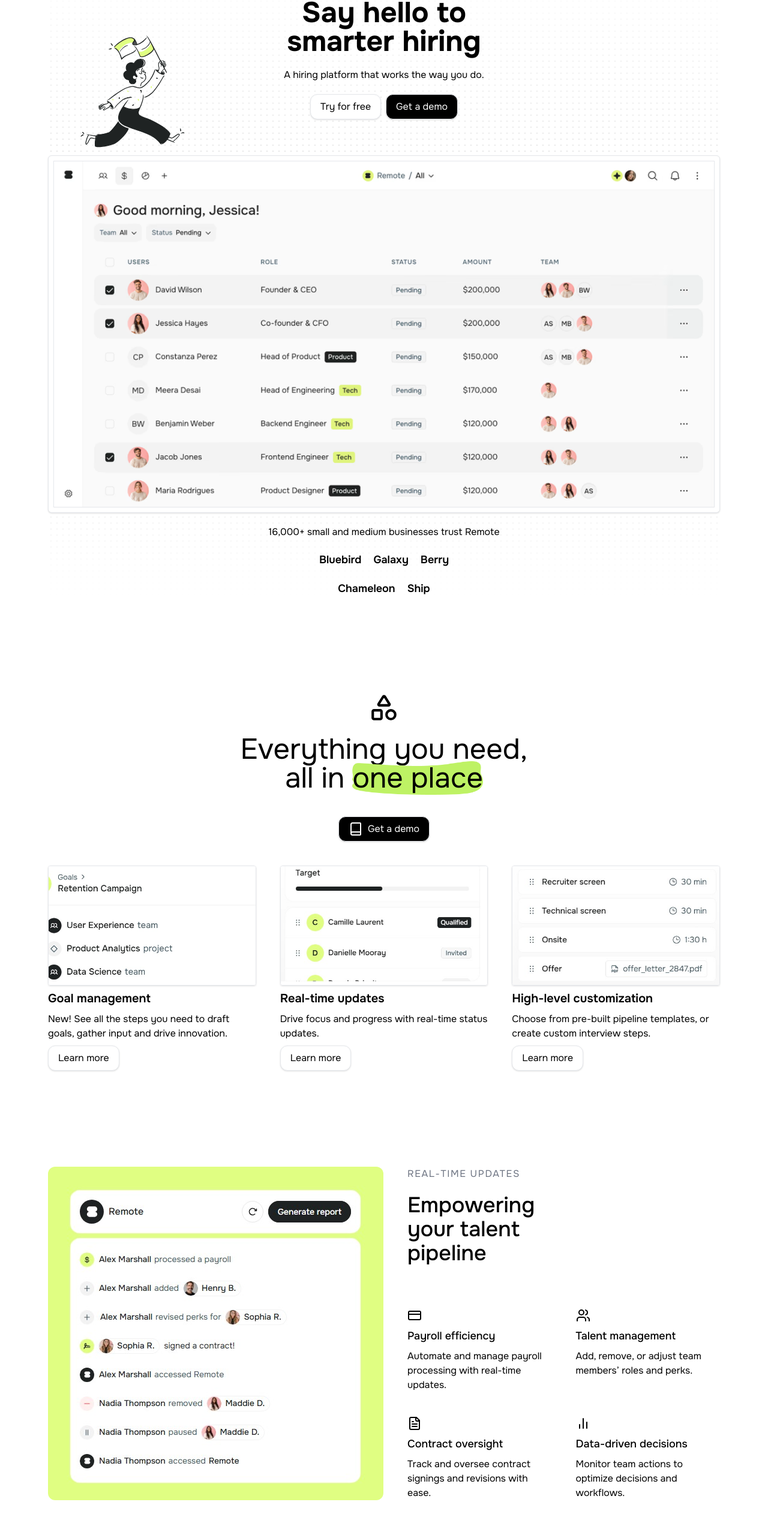
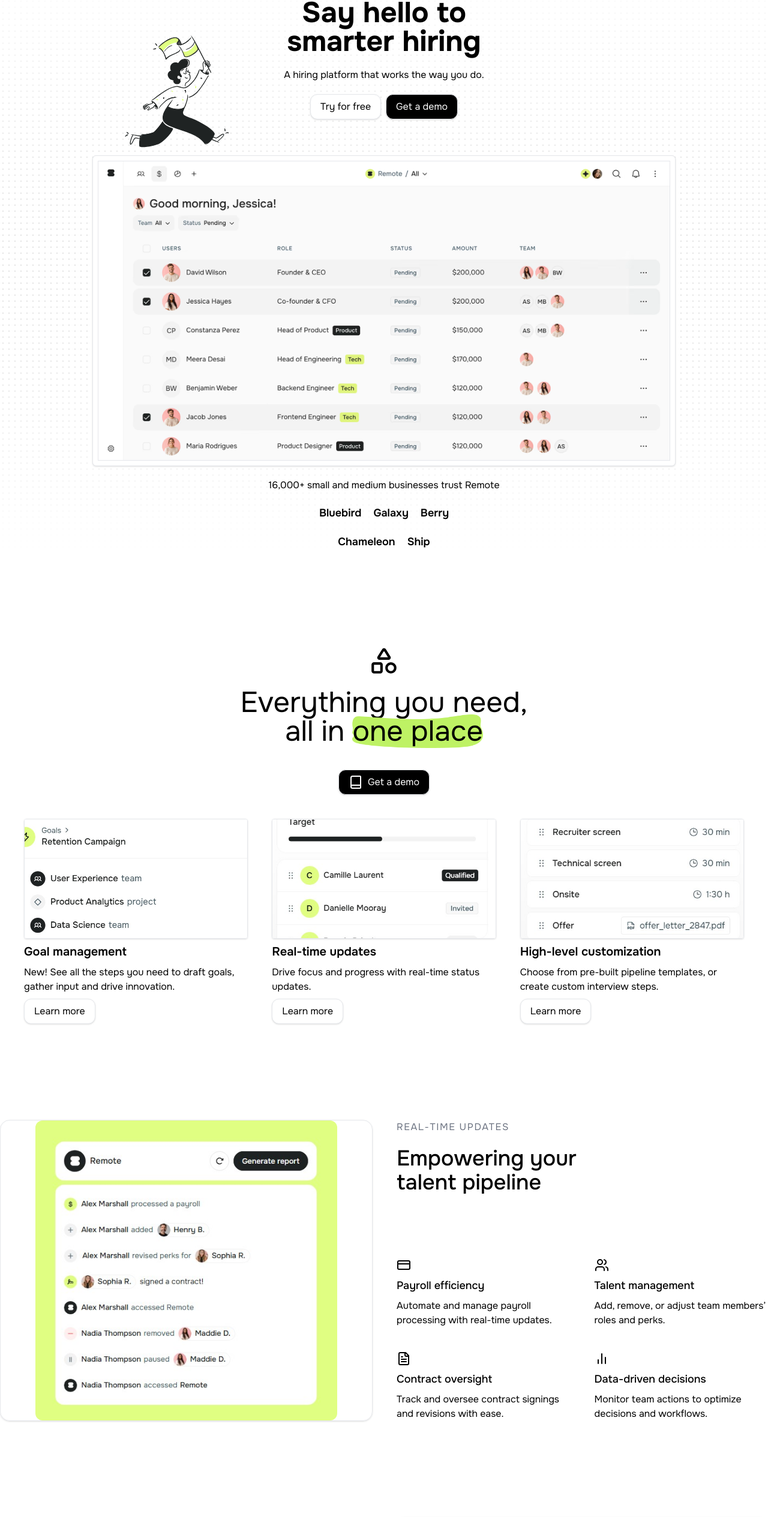
Before and after one commit to marklumba1/my-landing-page, a Next.js app: page / in a window 1280 px wide. Shown: the part 231-2760 px from the top of the page at 60% size. Built offline with nearby package versions, Linux system fonts and the light colour scheme.

Commit message:
add fixes

```diff
--- a/src/app/_components/Features/Features.tsx
+++ b/src/app/_components/Features/Features.tsx
@@ -6,28 +6,33 @@ export interface FeaturesProps {
   subtitle: { text: string; className: string };
   features: CardProps[];
   reverse?: boolean;
-  image?: string
+  image?: string;
 }
 export default function Features({
   title,
   subtitle,
   features,
   reverse = false,
-  image
+  image,
 }: FeaturesProps) {
   return (
-    <div className={`flex flex-col xl:flex-row gap-10 ${reverse && "flex-col-reverse xl:flex-row-reverse"}`}>
-        {image && <Image
-          src={image}
-          className="rounded-xl flex-1 object-cover w-full h-full"
-          alt="realtime"
-          width={500}
-          height={1000}
-        />}
-
-      <div
-        className={`flex flex-1 flex-col flex-grow gap-10 xl:gap-5 h-auto`}
-      >
+    <div
+      className={`flex flex-col xl:flex-row gap-10 ${
+        reverse && "flex-col-reverse xl:flex-row-reverse"
+      }`}
+    >
+      {image && (
+        <div className="flex-1 border flex rounded-2xl shadow items-center justify-center">
+          <Image
+            src={image}
+            className="rounded-xl w-auto max-h-[500px]"
+            alt="realtime"
+            width={500}
+            height={1000}
+          />
+        </div>
+      )}
+      <div className={`flex flex-1 flex-col flex-grow gap-10 xl:gap-5 h-auto`}>
         <p className={title.className}>{title.text}</p>
         <p className={subtitle.className}>{subtitle.text}</p>
         <div className="grid  grid-cols-2 mt-auto gap-10">
--- a/src/app/_components/Hero/Hero.tsx
+++ b/src/app/_components/Hero/Hero.tsx
@@ -5,12 +5,12 @@ import Button from "../Button/Button";
 import data from "./data.json";
 import Background from "../Background/Background";
 
-export default function Hero() {
+export default function Hero({className}: {className?: string}) {
   const { headline, subheadline, announcement, cta, badge, footer, brands } =
     data;
   return (
     <Background>
-      <div className="flex flex-col gap-5 items-center max-w-7xl mx-auto">
+      <div className={`${className} flex flex-col gap-5 items-center max-w-7xl mx-auto`}>
         <Announcement link="/" text={announcement} label={badge} />
         <h1 className="font-bold text-5xl text-center max-w-96">{headline}</h1>
         <p>{subheadline}</p>
@@ -31,7 +31,7 @@ export default function Hero() {
             src="/heropic.png"
             width={1500}
             height={1500}
-            className="border"
+            className="border max-h-[500px] w-auto"
             alt="hero"
           />
         </div>
--- a/src/app/_components/Highlight/Highlight.tsx
+++ b/src/app/_components/Highlight/Highlight.tsx
@@ -7,17 +7,19 @@ interface HighlightProps {
   title: ReactNode;
   description?: string;
   cta?: ButtonProps;
-  children?: ReactNode
+  children?: ReactNode;
+  className?: string;
 }
 export default function Highlight({
   logo,
   title,
   description,
   cta,
-  children
+  children,
+  className
 }: HighlightProps) {
   return (
-    <div className="flex items-center flex-col gap-5">
+    <div className={`${className} flex items-center flex-col gap-5`}>
       {logo && <div>{logo}</div>}
 
       <p className="text-5xl max-w-[500px] text-center">
--- a/src/app/page.tsx
+++ b/src/app/page.tsx
@@ -8,17 +8,22 @@ import Background from "./_components/Background/Background";
 import TextHighlight from "./_components/Highlight/TextHighlight";
 const HomePage: React.FC = () => {
   return (
-    <div className="flex flex-col gap-40 py-24 px-10 md:px-20">
+    <div className="flex flex-col gap-40 py-24">
       <section>
-        <Hero />
+        <Hero className="px-10" />
       </section>
       <section className="max-w-7xl mx-auto">
         <Highlight
           logo={<Shapes size={50} />}
-          title={<p>Everything you need, all in <TextHighlight text="one place"/></p>}
+          className="px-10"
+          title={
+            <p>
+              Everything you need, all in <TextHighlight text="one place" />
+            </p>
+          }
           cta={{ label: "Get a demo", type: "secondary", icon: <Book /> }}
         />
-        <div className="mt-10 grid grid-cols-1 sm:grid-cols-2 md:grid-cols-3 gap-10">
+        <div className="mt-10 grid grid-cols-1 sm:grid-cols-2 md:grid-cols-3 gap-10 px-10">
           {cards.map((card) => (
             <Card key={card.title.text} {...card} />
           ))}
@@ -30,21 +35,31 @@ const HomePage: React.FC = () => {
       <section className="max-w-7xl mx-auto">
         <Features {...growthLevels} reverse={true} />
       </section>
-      <section className="max-w-7xl mx-auto">
+      <section>
         <Background>
+          <div className="max-w-7xl mx-auto">
             <Highlight
-            title={<p>Less paperwork more <TextHighlight text="people work."/></p>}
+              title={
+                <p>
+                  Less paperwork more <TextHighlight text="people work." />
+                </p>
+              }
               description="We integrate seamlessly with the tools you already use. Work smarter with Remote."
               cta={{ label: "See all integration", type: "primary" }}
             />
+          </div>
         </Background>
       </section>
       <section className="max-w-7xl mx-auto">
         <Background>
           <Highlight
-            title={<p>Make <TextHighlight text="actionable"/> decisions simpler.</p>}
+            title={
+              <p>
+                Make <TextHighlight text="actionable" /> decisions simpler.
+              </p>
+            }
             description="Focus on what matters - let us handle the busywork while you build better relationships."
-            cta={{ label: "Get a demo", type: "secondary", icon: <Book />}}
+            cta={{ label: "Get a demo", type: "secondary", icon: <Book /> }}
           />
         </Background>
       </section>
```
Lines whose indentation alone changed are shown as unchanged.
